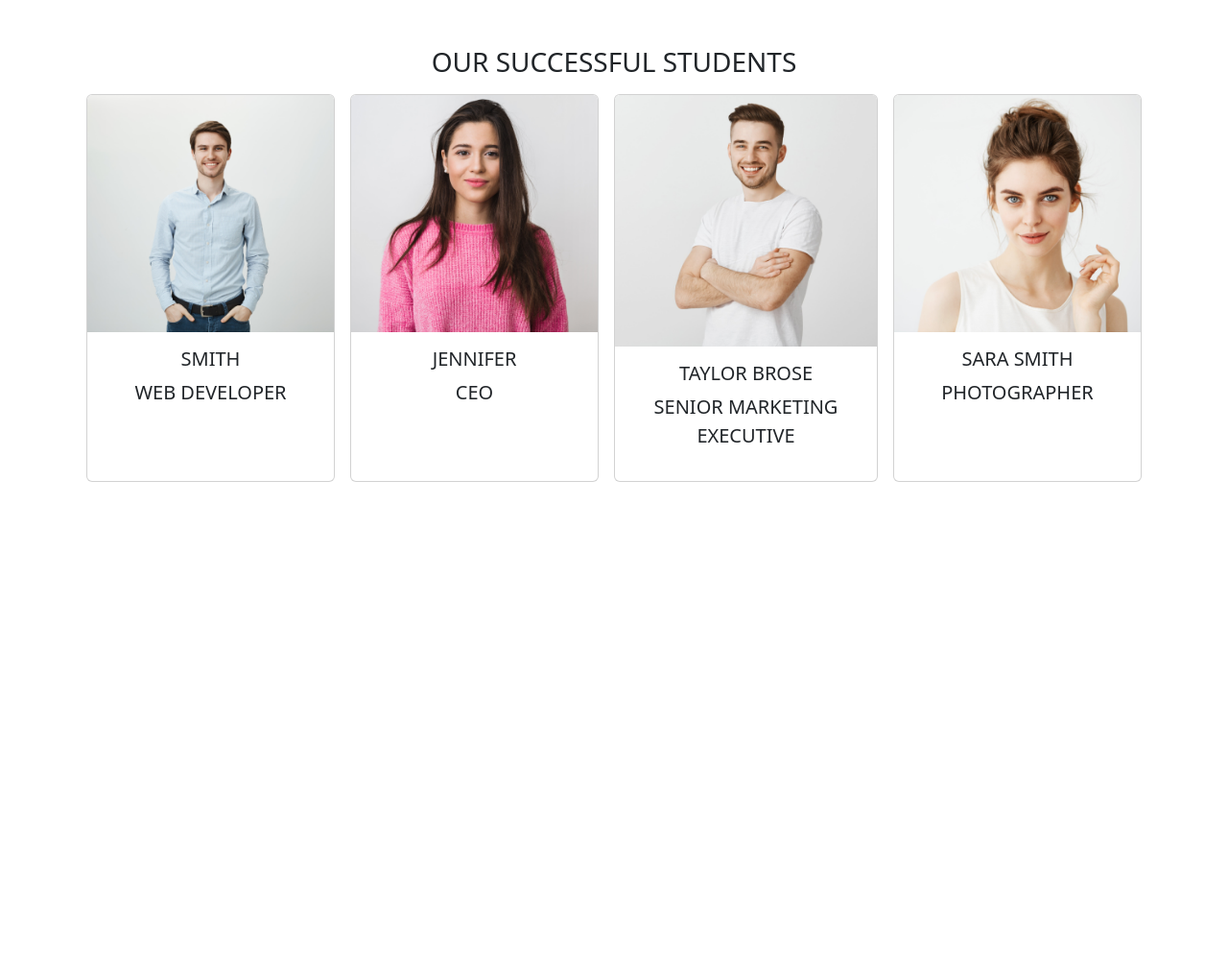
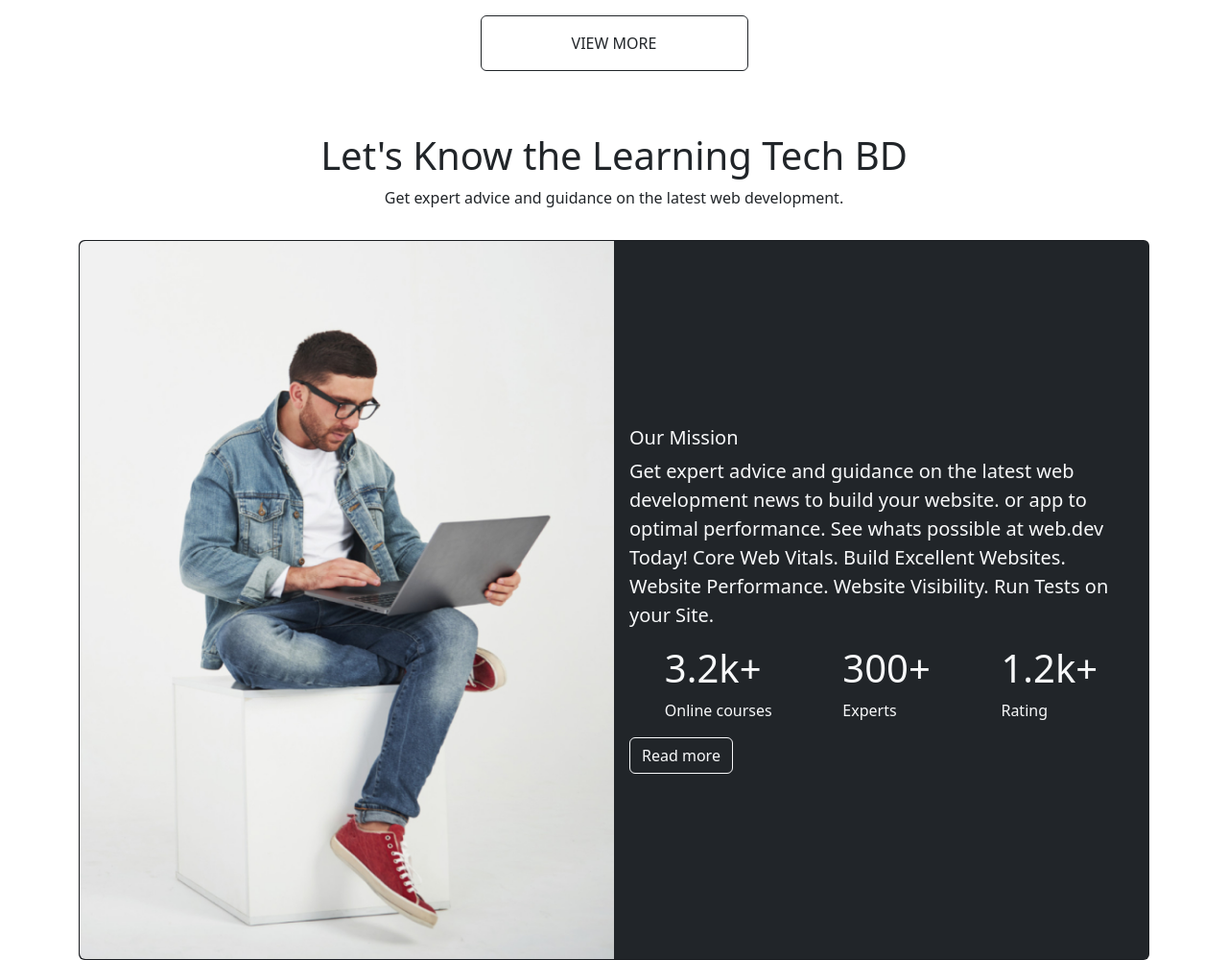
Before and after one commit to imdedar/P-6_Assignment_03_Learning_tech, a plain HTML site: page index.html in a window 1280 px wide. Shown: the part 1440-2440 px from the top of the page at 96% size. Before the commit the page ends 1950 px from the top, so only its background shows below. Drawn offline with nearby package versions, Linux system fonts and the light colour scheme.

Commit message:
about institute

```diff
--- a/index.html
+++ b/index.html
@@ -183,7 +183,51 @@
                   </div>
             </div>
         </div>
+        <div class="d-flex justify-content-center mt-3">
+            <button class="btn btn-outline-dark text-center w-25 p-3 text-uppercase ">view more</button>
+        </div>
+
     </div>
+
+     <!-- About Institute started -->
+     <div class="container mt-5">
+        <div class="card text-center border-0">
+            <div class="card-body">
+              <h1>Let's Know the Learning Tech BD</h1>
+              <p>Get expert advice and guidance on the latest web development.</p>
+            </div>
+          </div>
+    </div>
+
+    <div class="container">
+        <div class="card mb-3 bg-dark text-light">
+            <div class="row g-0 d-flex align-items-lg-center">
+              <div class="col-md-6 col-lg-6 col-12 col-sm-12">
+                <img src="images/working.png" class="img-fluid rounded-start" alt="...">
+              </div>
+              <div class="col-md-6 col-lg-6 col-12 col-sm-12">
+                <div class="card-body ">
+                  <h5 class="card-title">Our Mission</h5>
+                  <p class="card-text lead">Get expert advice and guidance on the latest web development news to build your website. or app to optimal performance. See whats possible at web.dev Today! Core Web Vitals. Build Excellent Websites. Website Performance. Website Visibility. Run Tests on your Site.</p>
+                <div class="d-flex justify-content-around">
+                    <div><h1>3.2k+</h1>
+                        <p>Online courses</p>
+                    </div>
+                    <div><h1>300+</h1>
+                        <p>Experts</p>
+                        </div>
+                    <div><h1>1.2k+</h1>
+                            <p>Rating</p>
+                        </div>
+                  </div>
+                  <button class="btn btn-outline-light">Read more</button>
+                </div>
+              </div>
+            </div>
+          </div>
+    </div>
+
+<!-- About Institute End -->
 
     <!-- our successful students -->
     <div class="container mt-5">
```
